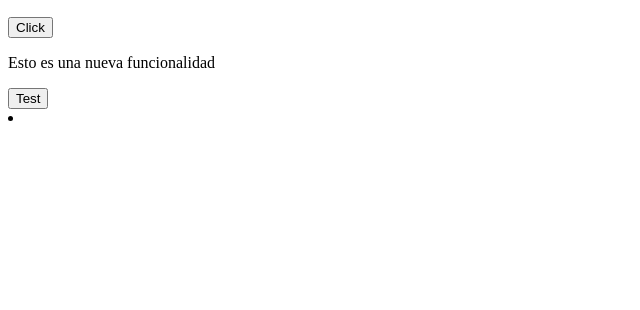
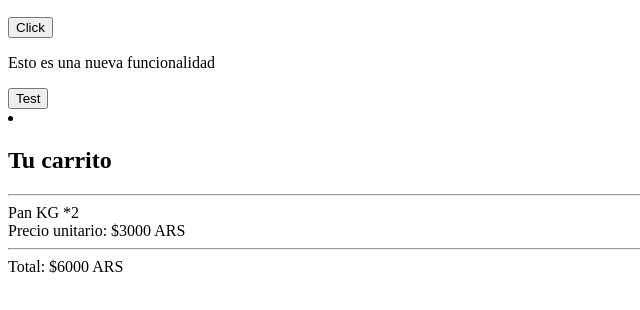
Before and after one commit to Matu-Dev-JS/2026_UTN_PWI_LUN_MIE_SEP_TM_TEST_REPOSITORIO, a plain HTML site: page index.html in a window 1280 px wide. Shown: the part 110-420 px from the top of the page, without its empty margins (0-640 px from the left). Drawn offline with Linux system fonts and the light colour scheme.

Commit message:
Agrego carrito de compras

```diff
--- a/index.html
+++ b/index.html
@@ -13,5 +13,13 @@
     <p>Esto es una nueva funcionalidad</p>
     <button>Test</button>
     <li></li>
+
+    <h2>Tu carrito</h2>
+    <hr>
+    <span>Pan KG *2 </span>
+    <br>
+    <span>Precio unitario: $3000 ARS</span>
+    <hr>
+    <span>Total: $6000 ARS</span>
 </body>
 </html>
```
